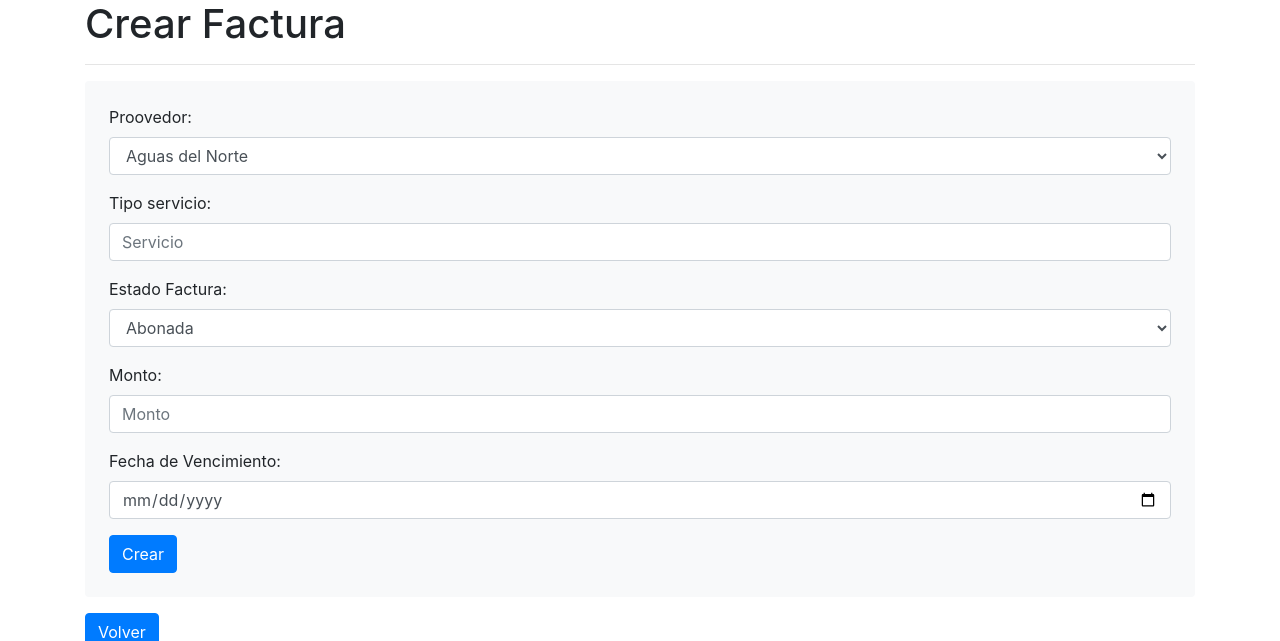
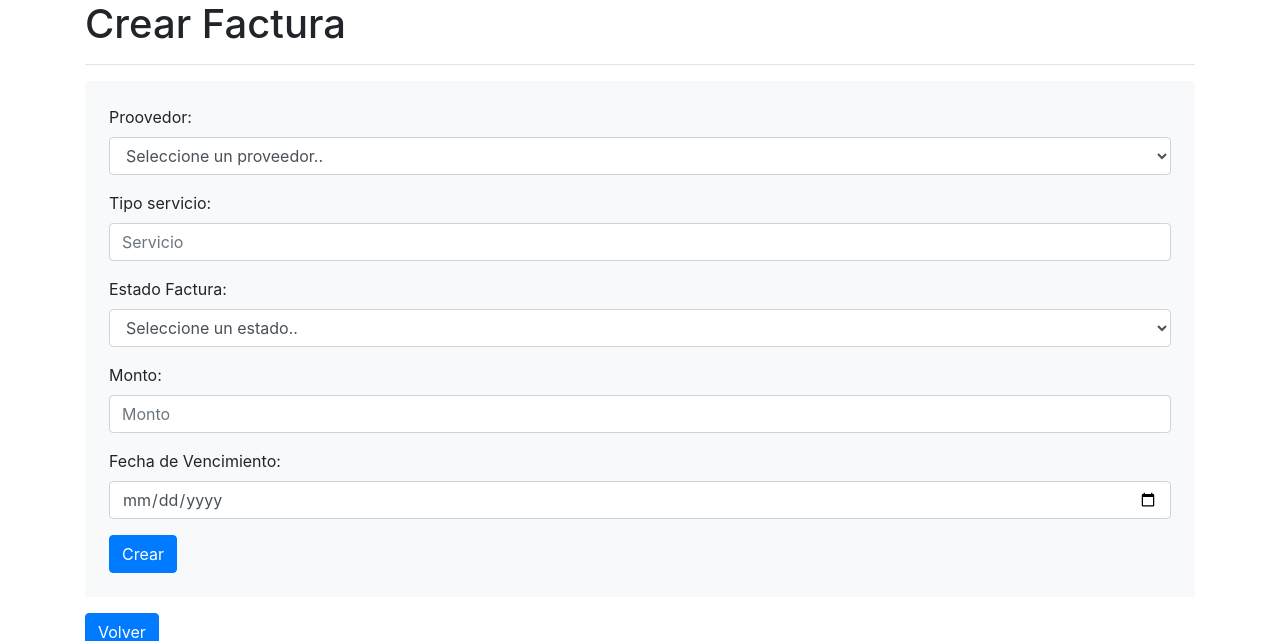
Before and after one commit to paunicole/isdem-django-proyecto-brunette, a Django app: page /crear-factura in a window 1280 px wide. Shown: the part 66-707 px from the top of the page. Run offline with Django 3.2, Linux system fonts and the light colour scheme; data comes from the database, SQL or seed files in the repository; both versions use the stored data as it was after the commit; parts of the project's set-up code (start-up, migrations or seed data) failed here and were passed over; some libraries are stand-ins or nearby versions.

Commit message:
Correcion en creacion de factura y tabla de pago de impuestos

```diff
--- a/mi_proyecto/orders/templates/orders/crear_factura.html
+++ b/mi_proyecto/orders/templates/orders/crear_factura.html
@@ -14,7 +14,8 @@
     <div class="form-group">
         <label>Proovedor: </label>
         {% if proveedores %}
-            <select class="form-control" id="exampleFormControlSelect1" name="proveedor" >
+            <select class="form-control" id="exampleFormControlSelect1" name="proveedor" required>
+            <option value="" disabled selected>Seleccione un proveedor..</option>
             {% for proveedor in proveedores %}
                 <option value="{{proveedor.id}}">{{ proveedor.nombre }}</option>
             {% endfor %}
@@ -30,6 +31,7 @@
     <div class="form-group">
         <label>Estado Factura: </label>
         <select class="form-control" name="estado_factura">
+            <option value="" disabled selected>Seleccione un estado..</option>
             <option value="Abonada">Abonada</option>
             <option value="No Abonada">No Abonada</option>
         </select>
@@ -37,12 +39,12 @@
 
     <div class="form-group">
         <label>Monto: </label>
-        <input type="number" class="form-control" placeholder="Monto" name="monto">
+        <input type="number" class="form-control" placeholder="Monto" name="monto" required>
     </div>
 
     <div class="form-group">
         <label>Fecha de Vencimiento: </label>
-        <input type="date" class="form-control" name="fecha_vencimiento">
+        <input type="date" class="form-control" name="fecha_vencimiento" required>
     </div>
 
     <button class="btn btn-primary" type="submit" value="Crear">Crear</button>
--- a/mi_proyecto/orders/templates/orders/pago_impuestos.html
+++ b/mi_proyecto/orders/templates/orders/pago_impuestos.html
@@ -17,7 +17,7 @@
 <div class="row">
     {% if facturas %}
 
-    <table class="table">
+    <table class="table table-striped table-hover">
         <thead>
         <tr>
             <th scope="col">#</th>
```
Also changed, not shown: mi_proyecto/db.sqlite3.
